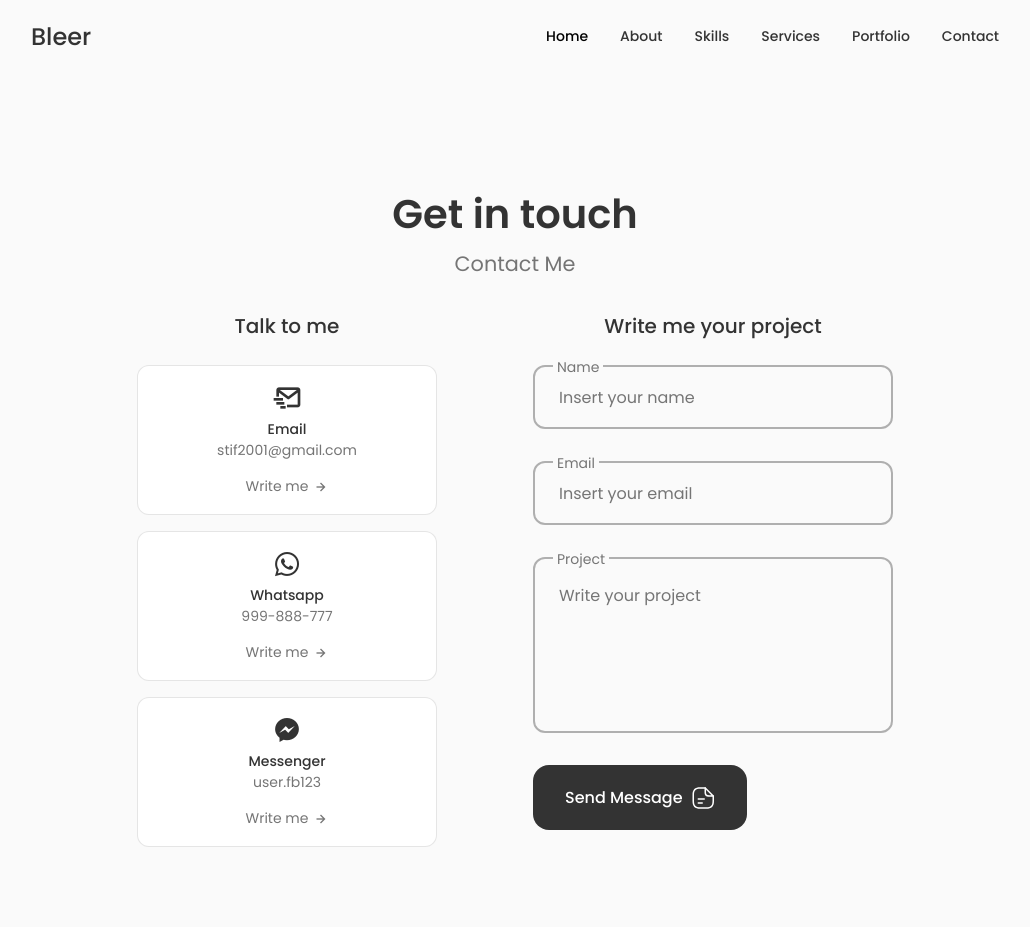
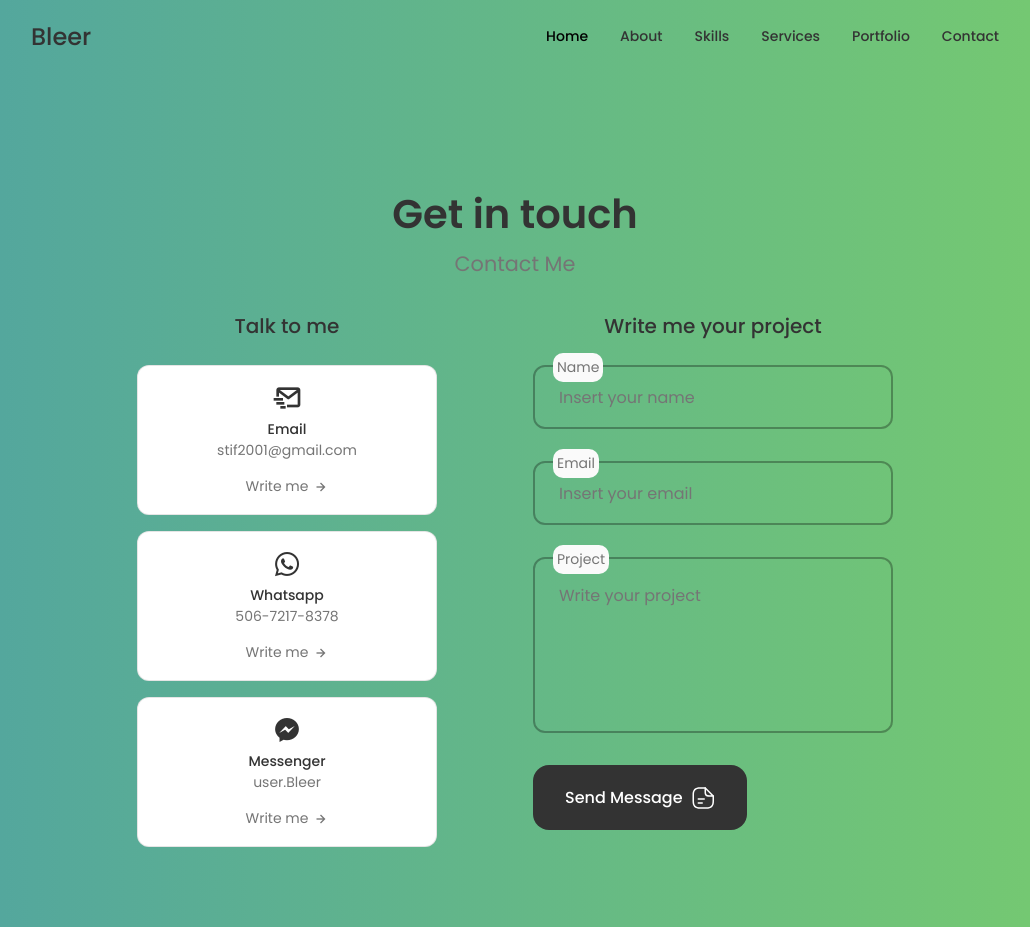
Before and after one commit to Bleer30/Portfolio, a React (Vite) app: page /contact in a window 1280 px wide. Shown: the whole page, without its empty margins (125-1155 px from the left). Built offline with nearby package versions, Linux system fonts and the light colour scheme.

Commit message:
update style

```diff
--- a/src/App.css
+++ b/src/App.css
@@ -83,7 +83,10 @@ textarea {
 }
 
 body {
-  background-color: var(--body-color);
+  background: -webkit-linear-gradient(left, #50a3a2 0%, #78cc6d 100%);
+  background: -moz-linear-gradient(left, #50a3a2 0%, #78cc6d 100%);
+  background: -o-linear-gradient(left, #50a3a2 0%, #78cc6d 100%);
+  background: linear-gradient(to right, #50a3a2 0%, #78cc6d 100%);
   color: var(--text-color);
 }
 
--- a/src/componets/Contact/Contact.css
+++ b/src/componets/Contact/Contact.css
@@ -101,6 +101,7 @@
     font-size: var(--small-font-size);
     padding: 0.25rem;
     background-color: var(--body-color);
+    border-radius: 10px;
     z-index: 10;
 }
 
--- a/src/componets/Contact/Contact.jsx
+++ b/src/componets/Contact/Contact.jsx
@@ -13,7 +13,7 @@ const Contact = () => {
 
           <div className="contact-info">
             <div className="contant-card">
-              <i class="bx bx-mail-send contact-card-icon"></i>
+              <i className="bx bx-mail-send contact-card-icon"></i>
 
               <h3 className="contact-card-title">Email</h3>
               <span className="contact-card-data">stif2001@gmail.com</span>
@@ -24,10 +24,10 @@ const Contact = () => {
             </div>
 
             <div className="contant-card">
-              <i class="bx bxl-whatsapp contact-card-icon"></i>
+              <i className="bx bxl-whatsapp contact-card-icon"></i>
 
               <h3 className="contact-card-title">Whatsapp</h3>
-              <span className="contact-card-data">999-888-777</span>
+              <span className="contact-card-data">506-7217-8378</span>
               <a href="" className="contact-button">
                 Write me{' '}
                 <i className="bx bx-right-arrow-alt contact-button-icon"></i>
@@ -35,10 +35,10 @@ const Contact = () => {
             </div>
 
             <div className="contant-card">
-              <i class="bx bxl-messenger contact-card-icon"></i>
+              <i className="bx bxl-messenger contact-card-icon"></i>
 
               <h3 className="contact-card-title">Messenger</h3>
-              <span className="contact-card-data">user.fb123</span>
+              <span className="contact-card-data">user.Bleer</span>
               <a href="" className="contact-button">
                 Write me{' '}
                 <i className="bx bx-right-arrow-alt contact-button-icon"></i>
--- a/src/componets/layout/Layout.css
+++ b/src/componets/layout/Layout.css
@@ -4,7 +4,7 @@
     top: 0;
     left: 0;
     z-index: var(--z-fixed);
-    background: var(--body-color);
+    background: transparent;
 }
 
 .nav {
```
